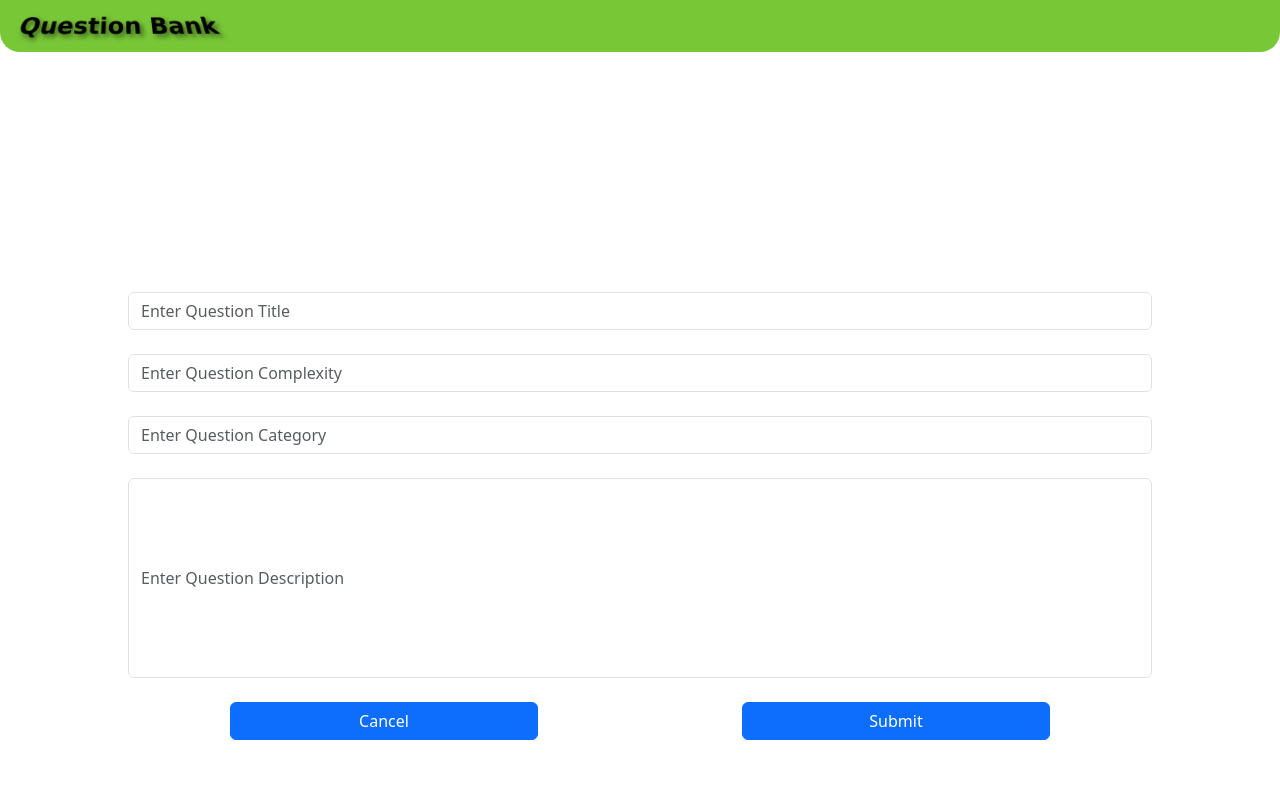
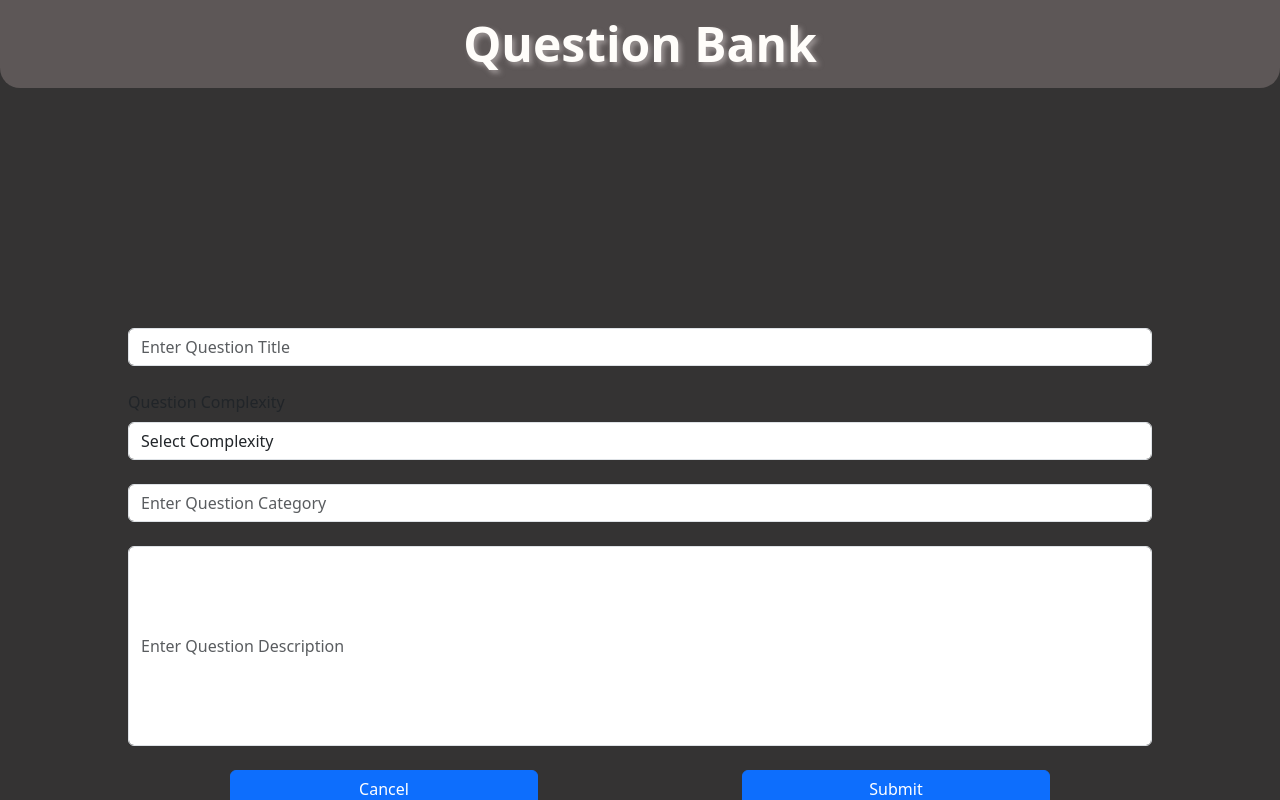
Before and after one commit to CS3219-AY2324S1/ay2324s1-course-assessment-g10, a React (Create React App) app in the folder frontend/: page /create in a window 1280 px wide. Built offline with nearby package versions, Linux system fonts and the light colour scheme.

Commit message:
Updated frontend portion and user only allowed to select 1 2 or 3 for the complexity

```diff
--- a/frontend/src/pages/AddQuestionPage/AddQuestion.tsx
+++ b/frontend/src/pages/AddQuestionPage/AddQuestion.tsx
@@ -53,6 +53,7 @@
 
     }
 
+
     return (
         <div className="homepage">
           <div className="background" />
@@ -68,10 +69,15 @@
                     </Form.Control>
                 </Form.Group>
 
-                <Form.Group className="mb-3" controlId="formName">
-                    <Form.Control type="text" placeholder = "Enter Question Complexity" required onChange= {(e) => setComplexity(e.target.value)}>
+                <Form.Group className="mb-3" controlId="formComplexity">
+                    <Form.Label>Question Complexity</Form.Label>
+                    <Form.Control as="select" value={complexity} onChange={(e) => setComplexity(e.target.value)}>
+                    <option value="">Select Complexity</option>
+                    <option value="1">1</option>
+                    <option value="2">2</option>
+                    <option value="3">3</option>
                     </Form.Control>
-                </Form.Group>
+                    </Form.Group>
 
                 <Form.Group className="mb-3" controlId="formName">
                     <Form.Control type="text" placeholder = "Enter Question Category" required onChange= {(e) => setCategory(e.target.value)}>
--- a/frontend/src/pages/HomePage/HomePage.css
+++ b/frontend/src/pages/HomePage/HomePage.css
@@ -1,4 +1,7 @@
+
+
 .homepage {
+  background-color: rgba(6, 4, 4, 0.813);
   display: flex;
   flex-direction: column;
   align-items: center;
@@ -11,20 +14,20 @@
     display: flex;
     width: 100%;
     height: 100px;
-    background-color: #78c737;
+    background-color: rgba(110, 102, 102, 0.7);
     border-radius: 0 0 20px 20px;
     position: absolute;
     top: 0;
 }
 
 .title {
-    color: rgb(0, 0, 0);
-    font-family:'Lucida Sans Unicode';
+  color: rgb(255, 253, 250);
   font-weight: bolder;
-    margin-left: 20px;
-    font-size:x-large;
-    text-shadow: 3px 3px 5px rgba(0, 0, 0, 0.5);
-    transform: perspective(100px) rotateX(20deg);
+  margin: 0 auto; /* Center the text horizontally */
+  font-size: 3rem;
+  text-shadow: 3px 3px 5px rgba(218, 210, 210, 0.5);
+
+  text-align: center; /* Center the text vertically */
 }
 
 .content-container {
@@ -48,7 +51,6 @@
     height: 50px;
     width: 150px;
     padding-right: 20px;
-    font-family:'Lucida Sans Unicode';
     font-weight: bold;
     border-width: 3px;
     border-color: #0d6efd;
@@ -77,24 +79,29 @@
   .question-table {
     width: 80%;
     margin: 20px auto;
-    border-collapse: collapse;
-    border: 1px solid #ccc;
+    border-collapse: collapse; /* Remove the borders between table cells */
+    background-color: transparent;
+    border-top: 1px solid #ffffff;
 }
 
 .question-table th,
+
 .question-table td {
     padding: 10px;
-    border: 1px solid #ccc;
+    border-bottom: 1px solid #ffffff;
     text-align: center;
+    color: #ffffff;
 }
 
+
 .question-table th {
-    background-color: #78c737;
+    background-color: transparent;
     color: white;
 }
 
 .question-table tbody tr {
-    background-color: #ffffff;
+  background-color: transparent;
+
 }
 
   .modal-background {
@@ -112,7 +119,7 @@
 
   /* Modal container */
   .modal {
-    background-color:#78c737;
+    background-color:rgba(110, 102, 102, 0.7);
     width: 80%;
     height: 80%;
     border-radius: 10px;
--- a/frontend/src/pages/HomePage/HomePage.tsx
+++ b/frontend/src/pages/HomePage/HomePage.tsx
@@ -69,14 +69,14 @@
       <div className="background" />
 
       <div className="navbar">
-        <div className="title">Question Bank</div>
+        <div className="title">Peer Prep</div>
       </div>
 
       <div className="content-container">
         <input
           type="text"
           className="search-bar"
-          placeholder="Search Question Here"
+          placeholder="Search questions"
           value={searchQuery}
           onChange={handleSearchInputChange}
         />
@@ -86,6 +86,7 @@
           </Link>
         </div>
       </div>
+
 
       <table className="question-table">
         <thead>
```
Lines whose indentation alone changed are shown as unchanged.
